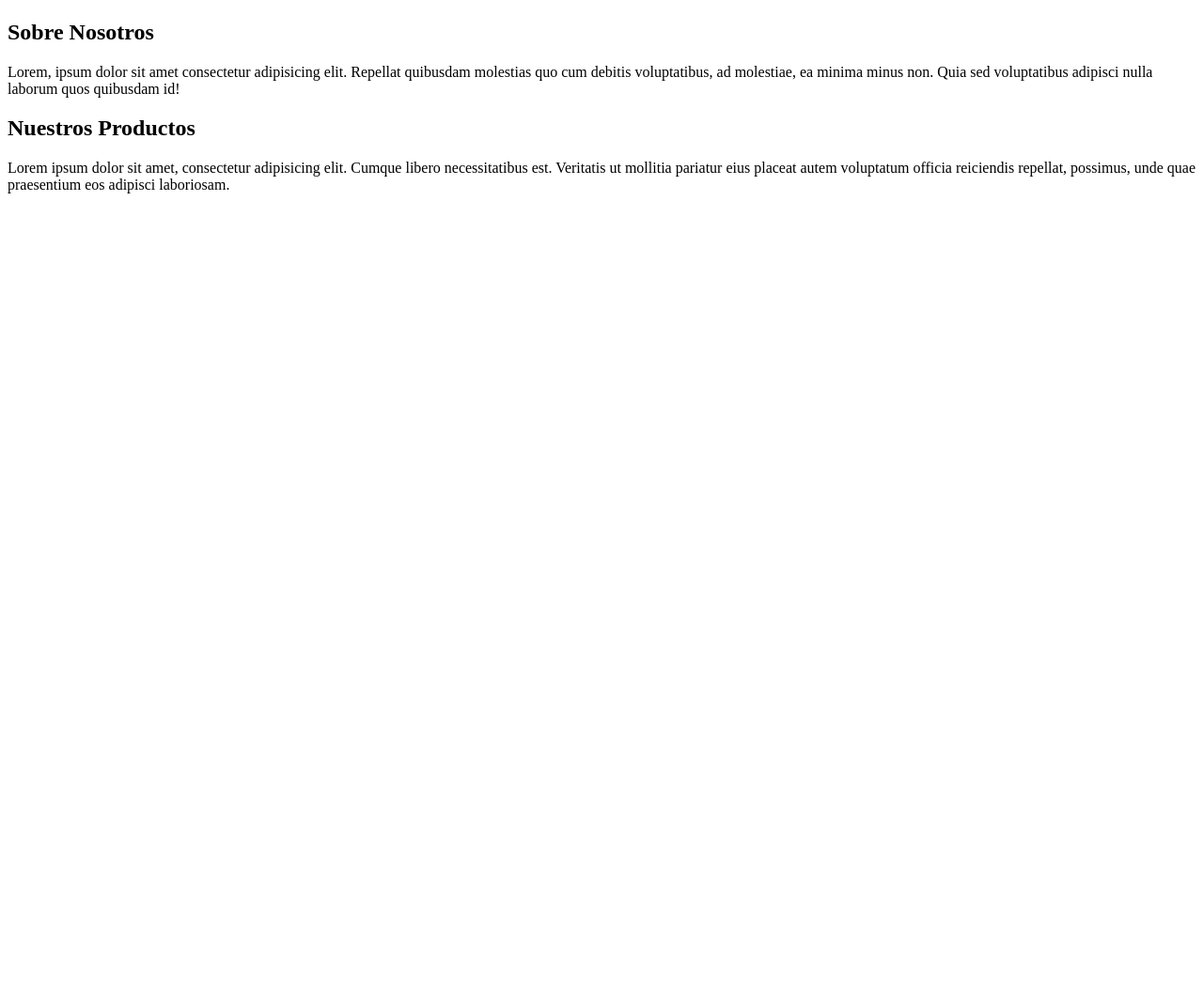
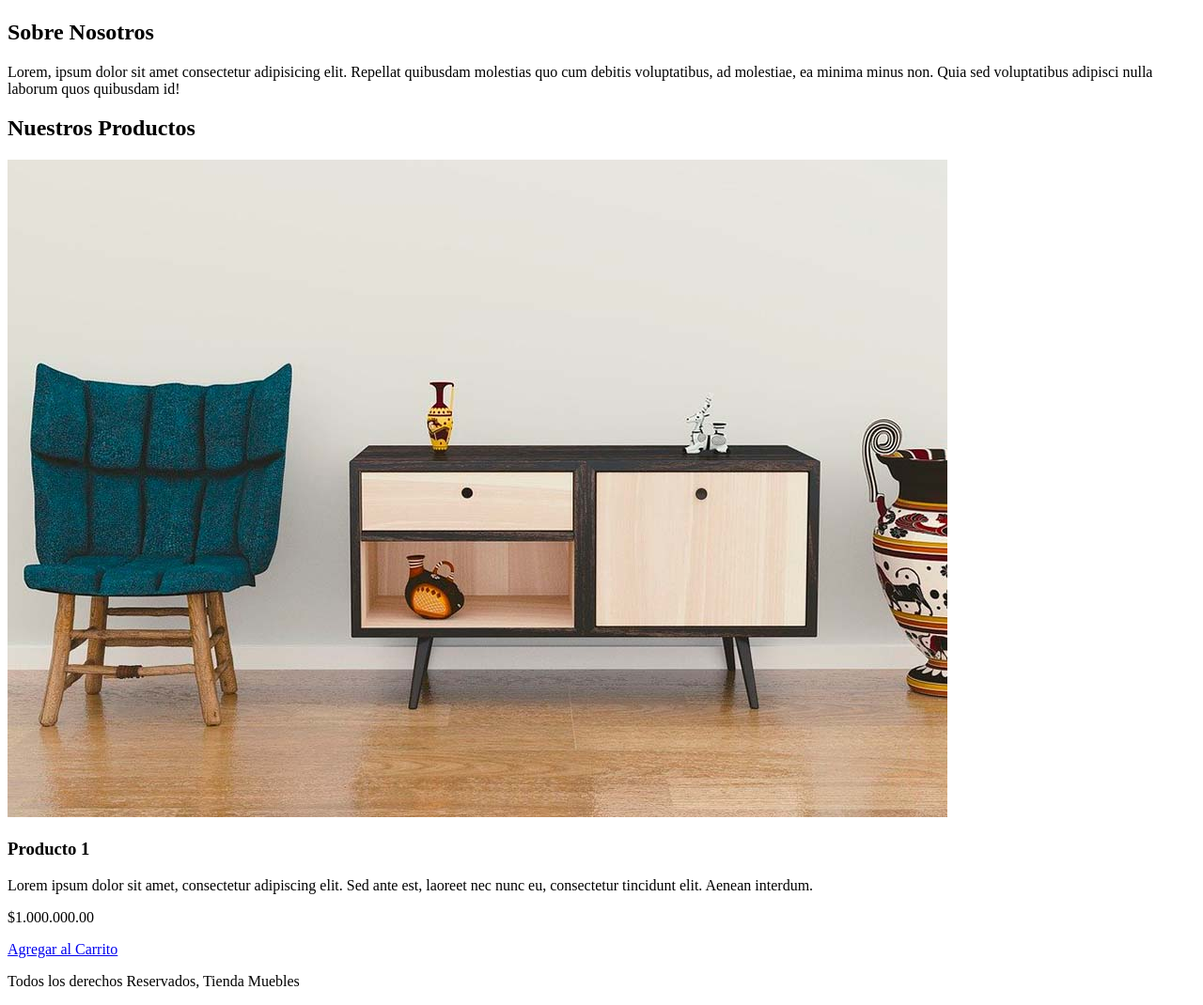
Before and after one commit to CristianRodr/EstudioHTML-CSS, a website: page index.html in a window 1280 px wide. Shown: the part 947-2017 px from the top of the page at 94% size. Before the commit the page ends 1169 px from the top, so only its background shows below. Drawn offline with Linux system fonts and the light colour scheme.

Commit message:
Creando Listado de Producto

```diff
--- a/index.html
+++ b/index.html
@@ -52,8 +52,25 @@
 
     <main>
       <h2>Nuestros Productos</h2>
-      <p>Lorem ipsum dolor sit amet, consectetur adipisicing elit. Cumque libero necessitatibus est. Veritatis ut mollitia pariatur eius placeat autem voluptatum officia reiciendis repellat, possimus, unde quae praesentium eos adipisci laboriosam.</p>
+
+      <div>
+        <div>
+          <img src="img/producto1.jpg" alt="Imagen Producto" >
+
+          <div>
+            <h3>Producto 1</h3>
+            <p>Lorem ipsum dolor sit amet, consectetur adipiscing elit. Sed ante est, laoreet nec nunc eu, consectetur tincidunt elit. Aenean interdum.</p>
+            <p>$1.000.000.00</p>
+            <a href="#">Agregar al Carrito</a>
+          </div>
+        </div>
+      </div>
+
     </main>
+
+    <footer>
+      <p>Todos los derechos Reservados, Tienda Muebles</p>
+    </footer>
 
   </body>
 </html>
```
